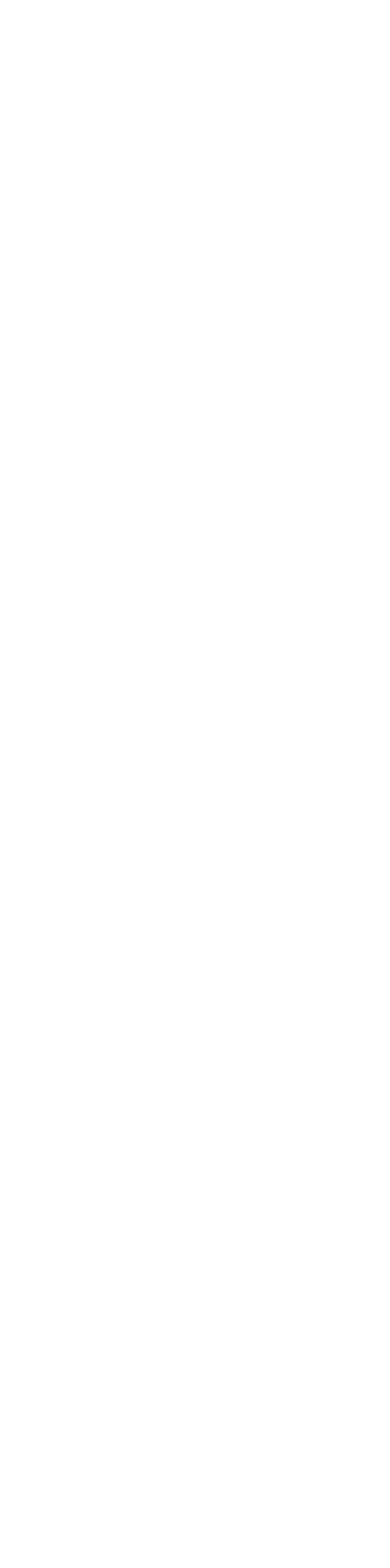
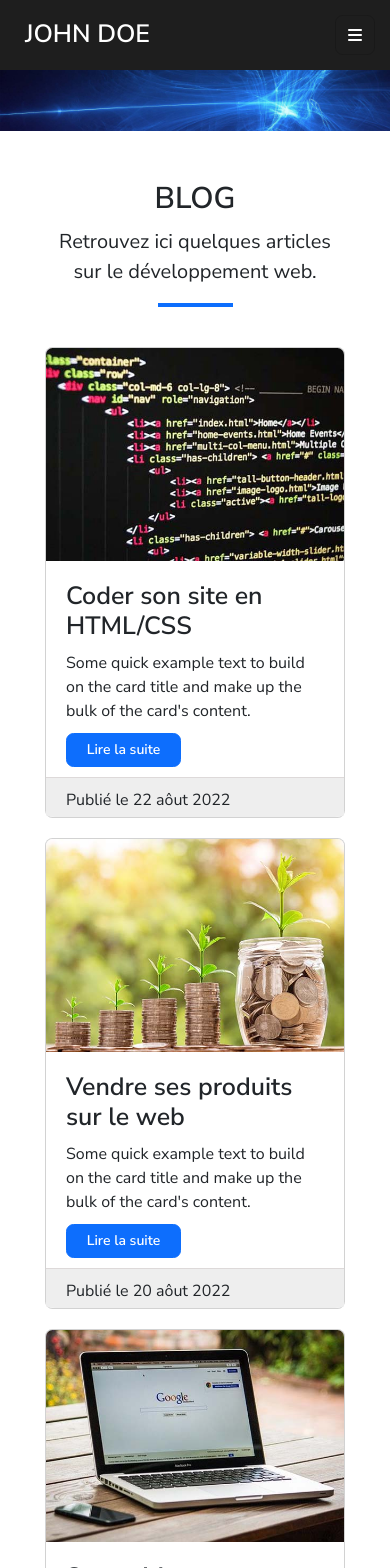
Before and after one commit to KaynoxDev/cv-opti-react, a React (Create React App) app: page /blog in a window 390 px wide. Before the commit this address had no page. Shown: the top 1568 px of the page. Before the commit the page ends 844 px from the top, so only its background shows below. Built offline with nearby package versions, Linux system fonts and the light colour scheme.

Commit message:
page blog + responsive

```diff
--- a/src/App.js
+++ b/src/App.js
@@ -3,6 +3,8 @@
 import Accueil from "./pages/accueil/Accueil";
 import Services from "./pages/services/Services";
 import Realisations from "./pages/realisations/Realisations";
+import Blog from "./pages/blog/Blog";
+import Contact from "./pages/contact/Contact";
 
 function App() {
   return (
@@ -11,6 +13,8 @@
         <Route path="/" element={<Accueil />} />
         <Route path="/services" element={<Services />} />
         <Route path="/realisations" element={<Realisations />} />
+        <Route path="/blog" element={<Blog />} />
+        <Route path="/contact" element={<Contact />} />
       </Routes>
     </div>
   );
--- a/src/pages/accueil/header/components/Nav.jsx
+++ b/src/pages/accueil/header/components/Nav.jsx
@@ -54,7 +54,7 @@
                 location.pathname === "/blog" ? "active" : ""
               }`}
             >
-              <Link className="nav-link " to="/">
+              <Link className="nav-link " to="/blog">
                 Blog
               </Link>
             </li>
@@ -63,7 +63,7 @@
                 location.pathname === "/contact" ? "active" : ""
               }`}
             >
-              <Link className="nav-link " to="/">
+              <Link className="nav-link " to="/contact">
                 Me contacter
               </Link>
             </li>
--- /dev/null
+++ b/src/pages/blog/Blog.jsx
@@ -0,0 +1,15 @@
+import Header from "../accueil/header/Header";
+import Main from "./main/Main";
+import Footer from "../accueil/footer/Footer";
+
+function Blog() {
+  return (
+    <>
+      <Header />
+      <Main />
+      <Footer />
+    </>
+  );
+}
+
+export default Blog;
--- /dev/null
+++ b/src/pages/blog/main/Main.jsx
@@ -0,0 +1,143 @@
+import "./main.css";
+
+function Main() {
+  return (
+    <main>
+      <img
+        src="../../../images/banner.jpg"
+        alt="img du fond"
+        className="img-fluid"
+      />
+      <div className="container-fluid">
+        <section className="row box-allBlog">
+          <div className="col-12 titleBlog">
+            <h2>Blog</h2>
+            <p>Retrouvez ici quelques articles sur le développement web.</p>
+          </div>
+          <article className="col-12 col-md-6 col-lg-4 blog-box">
+            <div className="card">
+              <img
+                src="../../../images/blog/coder.jpg"
+                className="card-img-top"
+                alt="..."
+              />
+              <div className="card-body blog">
+                <h5 className="card-title 1">Coder son site en HTML/CSS</h5>
+                <p className="card-text">
+                  Some quick example text to build on the card title and make up
+                  the bulk of the card's content.
+                </p>
+                <a href="#" className="btn btn-primary">
+                  Lire la suite
+                </a>
+              </div>
+              <p className="date">Publié le 22 aôut 2022</p>
+            </div>
+          </article>
+          <article className="col-12 col-md-6 col-lg-4 blog-box">
+            <div className="card">
+              <img
+                src="../../../images/blog/croissance.jpg"
+                className="card-img-top"
+                alt="..."
+              />
+              <div className="card-body blog">
+                <h5 className="card-title 1">Vendre ses produits sur le web</h5>
+                <p className="card-text">
+                  Some quick example text to build on the card title and make up
+                  the bulk of the card's content.
+                </p>
+                <a href="#" className="btn btn-primary">
+                  Lire la suite
+                </a>
+              </div>
+              <p className="date">Publié le 20 aôut 2022</p>
+            </div>
+          </article>
+          <article className="col-12 col-md-6 col-lg-4 blog-box">
+            <div className="card">
+              <img
+                src="../../../images/blog/google.jpg"
+                className="card-img-top"
+                alt="..."
+              />
+              <div className="card-body blog">
+                <h5 className="card-title 1">Se positionner sur google</h5>
+                <p className="card-text">
+                  Some quick example text to build on the card title and make up
+                  the bulk of the card's content.
+                </p>
+                <a href="#" className="btn btn-primary">
+                  Lire la suite
+                </a>
+              </div>
+              <p className="date">Publié le 1 aôut 2022</p>
+            </div>
+          </article>
+          <article className="col-12 col-md-6 col-lg-4 blog-box">
+            <div className="card">
+              <img
+                src="../../../images/blog/screens.jpg"
+                className="card-img-top"
+                alt="..."
+              />
+              <div className="card-body blog">
+                <h5 className="card-title 1">Coder en responsive design</h5>
+                <p className="card-text">
+                  Some quick example text to build on the card title and make up
+                  the bulk of the card's content.
+                </p>
+                <a href="#" className="btn btn-primary">
+                  Lire la suite
+                </a>
+              </div>
+              <p className="date">Publié le 31 juillet 2022</p>
+            </div>
+          </article>
+          <article className="col-12 col-md-6 col-lg-4 blog-box">
+            <div className="card">
+              <img
+                src="../../../images/blog/seo.jpg"
+                className="card-img-top"
+                alt="..."
+              />
+              <div className="card-body blog">
+                <h5 className="card-title 1">Techniques de référencement</h5>
+                <p className="card-text">
+                  Some quick example text to build on the card title and make up
+                  the bulk of the card's content.
+                </p>
+                <a href="#" className="btn btn-primary">
+                  Lire la suite
+                </a>
+              </div>
+              <p className="date">Publié le 30 juillet 2022</p>
+            </div>
+          </article>
+          <article className="col-12 col-md-6 col-lg-4 blog-box">
+            <div className="card">
+              <img
+                src="../../../images/blog/technos.png"
+                className="card-img-top"
+                alt="..."
+              />
+              <div className="card-body blog">
+                <h5 className="card-title 1">Apprendre à coder </h5>
+                <p className="card-text">
+                  Some quick example text to build on the card title and make up
+                  the bulk of the card's content.
+                </p>
+                <a href="#" className="btn btn-primary">
+                  Lire la suite
+                </a>
+              </div>
+              <p className="date">Publié le 12 juillet 2022</p>
+            </div>
+          </article>
+        </section>
+      </div>
+    </main>
+  );
+}
+
+export default Main;
--- /dev/null
+++ b/src/pages/blog/main/main.css
@@ -0,0 +1,83 @@
+.titleBlog {
+  display: flex;
+  flex-direction: column;
+  text-align: center;
+  text-align: center;
+}
+
+.titleBlog h2 {
+  padding-top: 50px;
+  text-transform: uppercase;
+  font-size: 1.5rem;
+}
+
+.titleBlog p::after {
+  content: "";
+  display: flex;
+  padding-top: 0.8rem;
+  margin: auto;
+  width: 25%;
+  border-bottom: 4px solid #0d6efd;
+}
+
+.box-allBlog {
+  padding-left: 30px;
+  padding-right: 30px;
+  margin-bottom: 50px;
+}
+
+.blog {
+  display: flex;
+  flex-direction: column;
+  text-align: start;
+  padding-bottom: 10px;
+}
+
+.blog p {
+  margin-bottom: 0;
+  font-size: 0.8rem;
+}
+
+.blog h5 {
+  font-weight: 600;
+}
+
+.btn-primary {
+  width: 115px;
+}
+
+.date {
+  border-top: 1px solid #ddd9d9;
+  padding-top: 10px;
+  padding-bottom: 5px;
+  font-size: 0.8rem;
+  background-color: #eee;
+  margin-bottom: 0;
+  padding-left: 20px;
+  border-bottom-left-radius: 5%;
+  border-bottom-right-radius: 5%;
+}
+
+.blog-box {
+  padding-top: 20px;
+}
+
+/* Styles pour les écrans desktop */
+@media (min-width: 768px) {
+  .btn-primary {
+    width: 115px;
+  }
+}
+
+/* Styles pour les écrans desktop */
+@media (min-width: 992px) {
+  .blog-box {
+    max-width: 30%;
+    margin-left: 30px;
+    padding-top: 20px;
+  }
+
+  .btn-primary {
+    width: 115px;
+  }
+}
--- /dev/null
+++ b/src/pages/contact/Contact.jsx
@@ -0,0 +1,15 @@
+import Header from "../accueil/header/Header";
+import Main from "./main/Main";
+import Footer from "../accueil/footer/Footer";
+
+function Contact() {
+  return (
+    <>
+      <Header />
+      <Main />
+      <Footer />
+    </>
+  );
+}
+
+export default Contact;
--- /dev/null
+++ b/src/pages/contact/main/Main.jsx
@@ -0,0 +1,7 @@
+import "./main.css";
+
+function Main() {
+  return <main></main>;
+}
+
+export default Main;
--- a/src/pages/realisations/main/Main.jsx
+++ b/src/pages/realisations/main/Main.jsx
@@ -21,7 +21,7 @@
                 className="card-img-top"
                 alt="nourriture fraîches"
               />
-              <div className="card-body">
+              <div className="card-body real">
                 <h5 className="card-title">Fresh food</h5>
                 <p className="card-text">
                   Réalisation d'un site avec commande en ligne.
@@ -40,7 +40,7 @@
                 className="card-img-top"
                 alt="nourriture japonaise"
               />
-              <div className="card-body">
+              <div className="card-body real">
                 <h5 className="card-title">Restaurant akira</h5>
                 <p className="card-text">Réalisation d'un site vitrine.</p>
                 <Link to="#" className="btn btn-outline-primary">
@@ -57,7 +57,7 @@
                 className="card-img-top"
                 alt="coucher de soleil avec sculture boudhiste "
               />
-              <div className="card-body">
+              <div className="card-body real">
                 <h5 className="card-title">Espace bien-être</h5>
                 <p className="card-text">
                   Réalisation d'un site vitrine pour un practicien de bien-être.
--- a/src/pages/realisations/main/main.css
+++ b/src/pages/realisations/main/main.css
@@ -28,7 +28,7 @@
   margin-bottom: 20px;
 }
 
-.card-body {
+.real {
   display: flex;
   flex-direction: column;
   justify-content: center;
@@ -37,12 +37,12 @@
   padding-bottom: 10px;
 }
 
-.card-body p {
+.real p {
   margin-bottom: 0;
   font-size: 0.8rem;
 }
 
-.card-body h5 {
+.real h5 {
   font-weight: 600;
 }
 
```
Also changed, not shown: src/pages/accueil/footer/Footer.jsx (+4 -4 lines), src/pages/contact/main/main.css (added).
